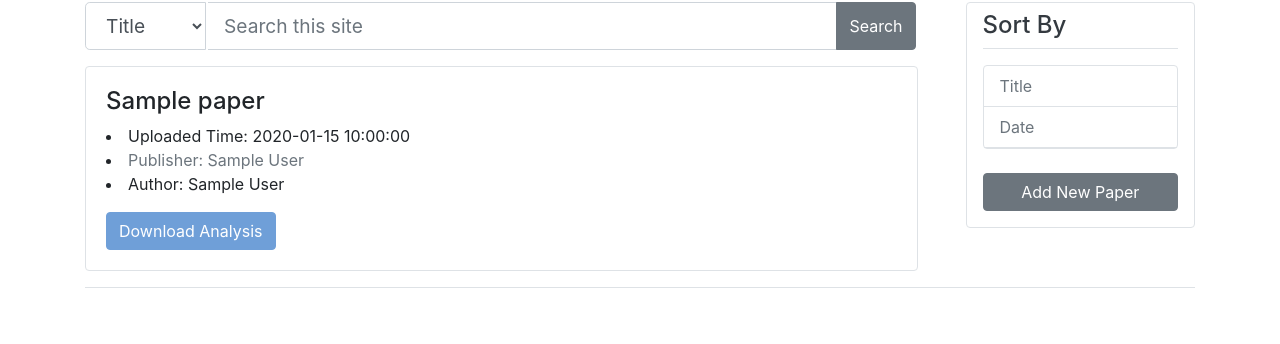
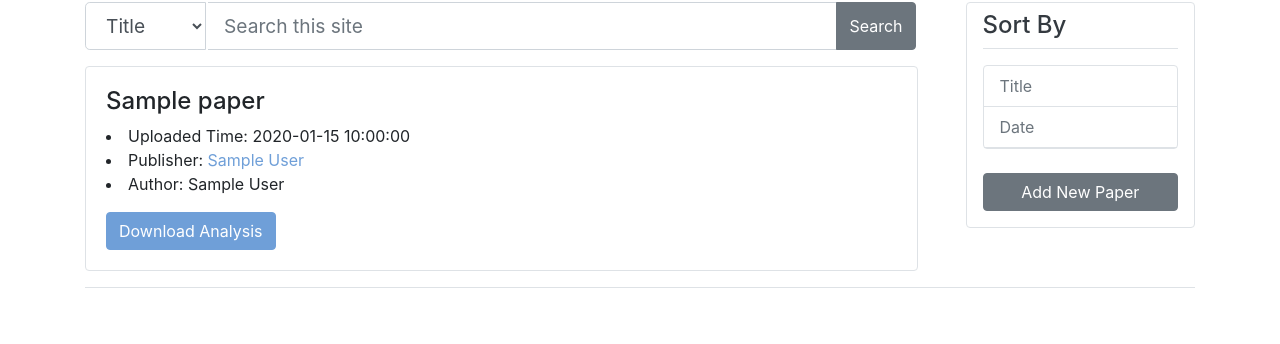
Before and after one commit to PrincessGods/deco3801, a Flask app: page /paper in a window 1280 px wide. Shown: the part 83-427 px from the top of the page. Run offline with Flask 2, Linux system fonts and the light colour scheme; tables that the repository leaves empty hold one stand-in row (values such as "Sample post"); some libraries are stand-ins or nearby versions.

Commit message:
no message

```diff
--- a/application/templates/paper.html
+++ b/application/templates/paper.html
@@ -20,7 +20,7 @@
                     <div class="card-body border rounded mb-2">
                         <b><h4 class="">{{ paper.title }}</h4></b>
                         <li>Uploaded Time: {{ paper.date }}</li>
-                        <li><a class="text-secondary" href=#>Publisher: {{ paper.author.user_firstname }} {{ paper.author.user_lastname }}</a></li>
+                        <li>Publisher: <a class="text-primary" href=#>{{ paper.author.user_firstname }} {{ paper.author.user_lastname }}</a></li>
                         <li>Author: {{ paper.paper_author }}</li>
                         <a class="btn btn-primary mt-3" href="#">Download Analysis</a>
                     </div>
```
